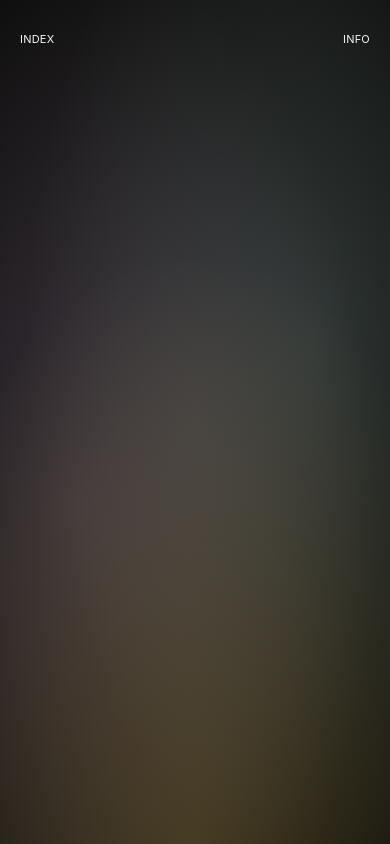
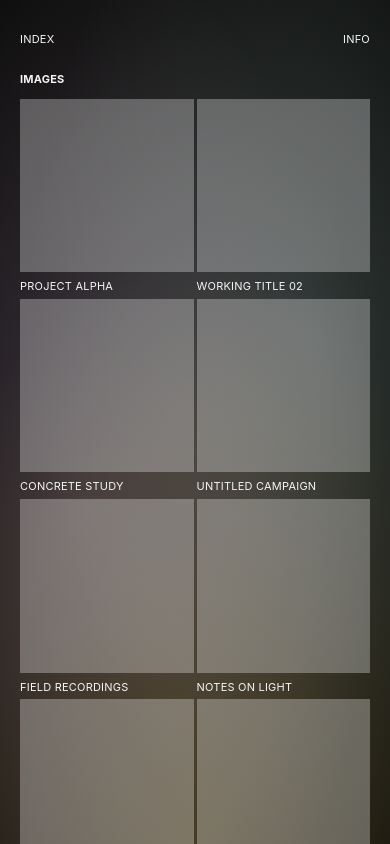
Before and after one commit to diiiiiiing/odile, a website: page HTMLs/odile_work4.html in a window 390 px wide. Drawn offline with Linux system fonts and the light colour scheme; no server answers.

Commit message:
Mobile: show project grid on landing, back button when project open

```diff
--- a/HTMLs/odile_work4.html
+++ b/HTMLs/odile_work4.html
@@ -275,6 +275,24 @@
     .mobile-info-header{display:flex;}
     .media-grid{grid-template-columns:1fr;}
     #loader svg{width:min(88vw,66vh);height:min(88vw,66vh);}
+
+    /* mobile home — project grid replacing the empty center */
+    #mobileHome{display:flex;flex-direction:column;gap:28px;}
+    .mh-cat-label{font-weight:700;margin-bottom:10px;}
+    .mh-grid{display:grid;grid-template-columns:1fr 1fr;gap:3px;}
+    .mh-item{display:flex;flex-direction:column;gap:5px;cursor:pointer;}
+    .mh-thumb{width:100%;aspect-ratio:1/1;background:var(--dim2);background-size:cover;background-position:center;}
+    .mh-name{font-size:var(--fs);}
+
+    /* back button on mobile when a project is open */
+    #mobileBack{
+      display:none;
+      position:fixed;bottom:30px;left:var(--pad);z-index:60;
+      background:none;border:none;color:var(--fg);
+      font:inherit;text-transform:uppercase;letter-spacing:.02em;
+      padding:0;cursor:pointer;
+    }
+    #mobileBack.show{display:block;}
   }
 
   /* no custom cursor on touch devices */
@@ -358,6 +376,7 @@
 <div id="center"></div>
 
 <a href="#" id="nextProject" class="ext-link next-link">next project</a>
+<button id="mobileBack">← back</button>
 
 <div id="cv">
   <div class="cv-section">
@@ -448,6 +467,7 @@ function hideLoader(){
         const el=document.getElementById(id);
         if(el)el.style.opacity='1';
       });
+      buildMobileHome();
     },700);
   },wait);
 }
@@ -783,6 +803,64 @@ function buildMenu(){
   menu.appendChild(gGroup);
 }
 
+/* ── MOBILE HOME — grid of thumbnails per category shown on landing ── */
+const mobileBackBtn=document.getElementById('mobileBack');
+mobileBackBtn.addEventListener('click',()=>closeProject());
+
+function buildMobileHome(){
+  if(!isMobile())return;
+  const center=document.getElementById('center');
+  center.innerHTML='';
+  center.scrollTop=0;
+
+  const wrap=document.createElement('div');
+  wrap.id='mobileHome';
+
+  const groups=new Map();
+  menuOrder.forEach(i=>{
+    const cat=getProjectCategory(projects[i]);
+    if(!groups.has(cat))groups.set(cat,[]);
+    groups.get(cat).push(i);
+  });
+
+  groups.forEach((idxs,cat)=>{
+    const section=document.createElement('div');
+
+    const label=document.createElement('div');
+    label.className='mh-cat-label';
+    label.textContent=cat;
+    section.appendChild(label);
+
+    const grid=document.createElement('div');
+    grid.className='mh-grid';
+
+    idxs.forEach(i=>{
+      const p=projects[i];
+      const item=document.createElement('div');
+      item.className='mh-item';
+
+      const thumb=document.createElement('div');
+      thumb.className='mh-thumb';
+      if(p.thumb)thumb.style.backgroundImage=`url(${p.thumb})`;
+
+      const name=document.createElement('div');
+      name.className='mh-name';
+      name.textContent=p.client||p.title;
+
+      item.appendChild(thumb);
+      item.appendChild(name);
+      item.addEventListener('click',()=>selectProject(i));
+      grid.appendChild(item);
+    });
+
+    section.appendChild(grid);
+    wrap.appendChild(section);
+  });
+
+  center.appendChild(wrap);
+  mobileBackBtn.classList.remove('show');
+}
+
 /* remove the ring highlight for every project in a given category */
 function clearCategoryFocus(cat){
   projects.forEach((p,i)=>{
@@ -852,9 +930,19 @@ function closeProject(){
   selectedIdx=null;
   document.querySelectorAll('.menu-items a.active').forEach(a=>a.classList.remove('active'));
   if(cvOpen)toggleCV(false);
-  clearCenter();
   nextLinkTarget=null;
   updateNextLinkVisibility();
+  mobileBackBtn.classList.remove('show');
+  if(isMobile()){
+    const center=document.getElementById('center');
+    center.classList.add('center-hidden');
+    setTimeout(()=>{
+      center.classList.remove('center-hidden');
+      buildMobileHome();
+    },250);
+  }else{
+    clearCenter();
+  }
   updateRingVisibility();
 }
 
@@ -931,6 +1019,8 @@ function selectProject(i){
   nextLinkTarget=(pos!==-1&&menuOrder.length>1)?menuOrder[(pos+1)%menuOrder.length]:null;
   nextLinkEl.classList.toggle('show',false);
   updateNextLinkVisibility();
+
+  if(isMobile())mobileBackBtn.classList.add('show');
 }
 
 /* resolve once an image/video has enough data to report its size,
```
